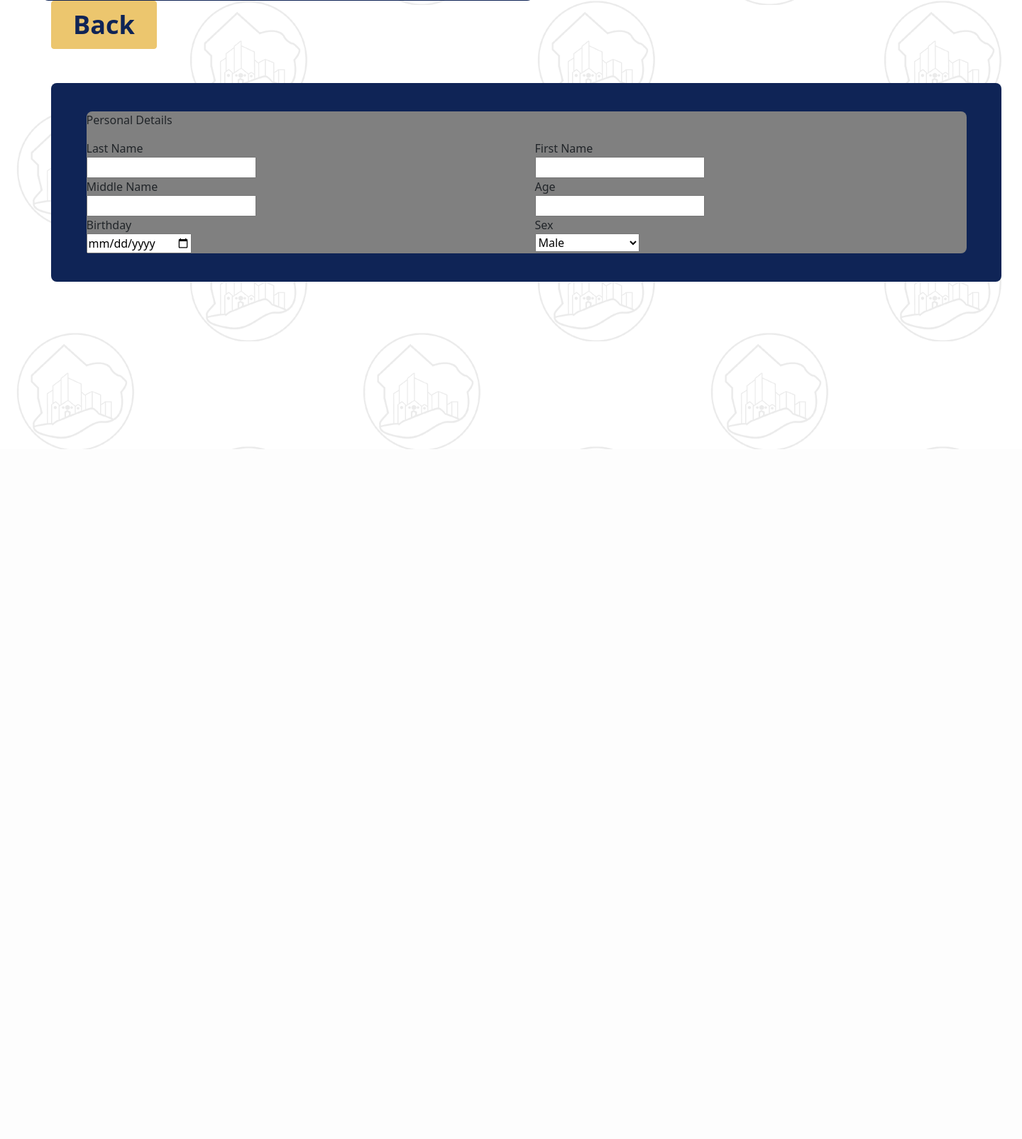
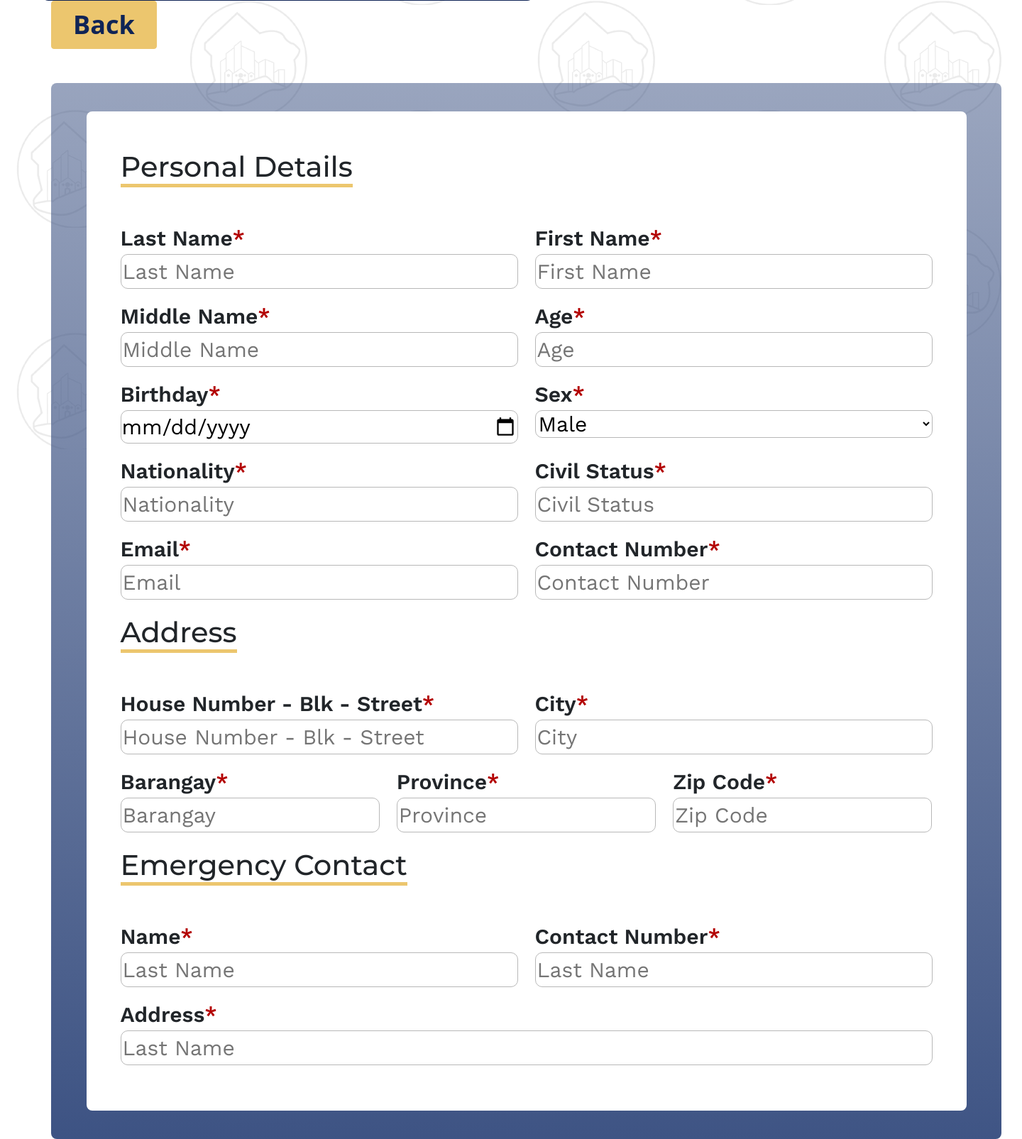
Before and after one commit to KennethFranco/Barangay-GV-Web-Portal, a Django app: page /barangay_id_form/ in a window 1440 px wide. Shown: the part 259-1864 px from the top of the page at 71% size. Before the commit the page ends 892 px from the top, so only its background shows below. Run offline with Django 4.2, Linux system fonts and the light colour scheme.

Commit message:
form replicated from figma without files

```diff
--- a/msys42/web_portal/static/styles.css
+++ b/msys42/web_portal/static/styles.css
@@ -173,14 +173,33 @@
     display: flex;
     align-items: center;
     justify-content: center;
-    background-color: #0F2456;
+    background: linear-gradient(1.42deg, #3B5182 -2.24%, rgba(196, 196, 196, 0) 207.45%);
     width: 1339px;
     border-radius: 8px;
 }
 
 .form {
-    background-color: gray;
+    background-color: white;
     height: fit-content;
     width: 1240px;
     border-radius: 8px;
 }
+
+.formTitle{
+    font-size: 40px;
+    border-bottom: 5px solid #ECC66E;
+    font-weight: 500;
+}
+
+.formLabel{
+    font-size: 30px;
+    font-weight: 600;
+}
+
+.formInput{
+    border-radius: 10px;
+    width: 100%;
+    background: #FFFFFF;
+    border: 1px solid #B8B8B8;
+    font-size: 30px;
+}
--- a/msys42/web_portal/templates/barangay_id_form.html
+++ b/msys42/web_portal/templates/barangay_id_form.html
@@ -64,45 +64,114 @@
             </div>
 
             <div class="formCard mt-5">
-                <div class="form">
+                <div class="form p-5">
                     <form action=""></form>
-                    <p>Personal Details</p>
-                    <div class="row">
+
+
+                    <span class = "formTitle titleFont mb-5">Personal Details</span>
+                    <div class="row mt-5 mb-3">
                         <div class="col">
-                            <label for="last_name">Last Name</label><br>
-                            <input type="text">
+                            <label class = "bodyFont formLabel" for="last_name">Last Name<span style = "color: #B30000;">*</span></label><br>
+                            <input class = "bodyFont formInput" type="text" placeholder = "Last Name">
                         </div>
                         <div class="col">
-                            <label for="first_name">First Name</label><br>
-                            <input type="text">
+                            <label class = "bodyFont formLabel" for="first_name">First Name<span style = "color: #B30000;">*</span></label><br>
+                            <input class = "bodyFont formInput" type="text" placeholder = "First Name">
                         </div>
                     </div>
 
-                    <div class="row">
+                    <div class="row mb-3">
                         <div class="col">
-                            <label for="middle_name">Middle Name</label><br>
-                            <input type="text">
+                            <label class = "bodyFont formLabel" for="middle_name">Middle Name<span style = "color: #B30000;">*</span></label><br>
+                            <input class = "bodyFont formInput" type="text" placeholder = "Middle Name">
                         </div>
                         <div class="col">
-                            <label for="age">Age</label><br>
-                            <input type="number">
+                            <label class = "bodyFont formLabel" for="age">Age<span style = "color: #B30000;">*</span></label><br>
+                            <input class = "bodyFont formInput" type="number" placeholder = "Age">
                         </div>
                     </div>
 
-                    <div class="row">
+                    <div class="row mb-3">
                         <div class="col">
-                            <label for="birthday">Birthday</label><br>
-                            <input type="date">
+                            <label class = "bodyFont formLabel" for="birthday">Birthday<span style = "color: #B30000;">*</span></label><br>
+                            <input class = "bodyFont formInput" type="date" placeholder = "Birthday">
                         </div>
                         <div class="col">
-                            <label for="sex"> Sex</label><br>
-                            <select name="sex" id="sex">
+                            <label class = "bodyFont formLabel" for="sex"> Sex<span style = "color: #B30000;">*</span></label><br>
+                            <select class = "bodyFont formInput" name="sex" id="sex">
                                 <option value="Male">Male</option>
                                 <option value="Female">Female</option>
                                 <option value="Prefer not to say">Prefer not to say</option>
                             </select>
                         </div>
                     </div>
+
+                    <div class="row mb-3">
+                        <div class="col">
+                            <label class = "bodyFont formLabel" for="nationality">Nationality<span style = "color: #B30000;">*</span></label><br>
+                            <input class = "bodyFont formInput" type="text" placeholder = "Nationality">
+                        </div>
+                        <div class="col">
+                            <label class = "bodyFont formLabel" for="civil_status">Civil Status<span style = "color: #B30000;">*</span></label><br>
+                            <input class = "bodyFont formInput" type="text" placeholder = "Civil Status">
+                        </div>
+                    </div>
+
+                    <div class="row mb-3">
+                        <div class="col">
+                            <label class = "bodyFont formLabel" for="email">Email<span style = "color: #B30000;">*</span></label><br>
+                            <input class = "bodyFont formInput" type="text" placeholder = "Email">
+                        </div>
+                        <div class="col">
+                            <label class = "bodyFont formLabel" for="contact_number">Contact Number<span style = "color: #B30000;">*</span></label><br>
+                            <input class = "bodyFont formInput" type="number" placeholder = "Contact Number">
+                        </div>
+                    </div>
+
+                    <span class = "formTitle titleFont">Address</span>
+                    <div class="row mt-5 mb-3">
+                        <div class="col">
+                            <label class = "bodyFont formLabel" for="address_first_line">House Number - Blk - Street<span style = "color: #B30000;">*</span></label><br>
+                            <input class = "bodyFont formInput" type="text" placeholder = "House Number - Blk - Street">
+                        </div>
+                        <div class="col">
+                            <label class = "bodyFont formLabel" for="address_city">City<span style = "color: #B30000;">*</span></label><br>
+                            <input class = "bodyFont formInput" type="text" placeholder = "City">
+                        </div>
+                    </div>
+                    <div class="row mb-3">
+                        <div class="col">
+                            <label class = "bodyFont formLabel" for="address_barangay">Barangay<span style = "color: #B30000;">*</span></label><br>
+                            <input class = "bodyFont formInput" type="text" placeholder = "Barangay">
+                        </div>
+                        <div class="col">
+                            <label class = "bodyFont formLabel" for="address_province">Province<span style = "color: #B30000;">*</span></label><br>
+                            <input class = "bodyFont formInput" type="text" placeholder = "Province">
+                        </div>
+                        <div class="col">
+                            <label class = "bodyFont formLabel" for="address_zip_code">Zip Code<span style = "color: #B30000;">*</span></label><br>
+                            <input class = "bodyFont formInput" type="number" placeholder = "Zip Code">
+                        </div>
+                    </div>
+
+                    <span class = "formTitle titleFont">Emergency Contact</span>
+                    <div class="row mt-5 mb-3">
+                        <div class="col">
+                            <label class = "bodyFont formLabel" for="emergency_name">Name<span style = "color: #B30000;">*</span></label><br>
+                            <input class = "bodyFont formInput" type="text" placeholder = "Last Name">
+                        </div>
+                        <div class="col">
+                            <label class = "bodyFont formLabel" for="emergency_contact_number">Contact Number<span style = "color: #B30000;">*</span></label><br>
+                            <input class = "bodyFont formInput" type="number"placeholder = "Last Name">
+                        </div>
+                    </div>
+                    <div class="row mb-3">
+                        <div class="col">
+                            <label class = "bodyFont formLabel" for="emergency_address">Address<span style = "color: #B30000;">*</span></label><br>
+                            <input class = "bodyFont formInput" type="text" placeholder = "Last Name">
+                        </div>
+                    </div>
+
 
 
 
```
